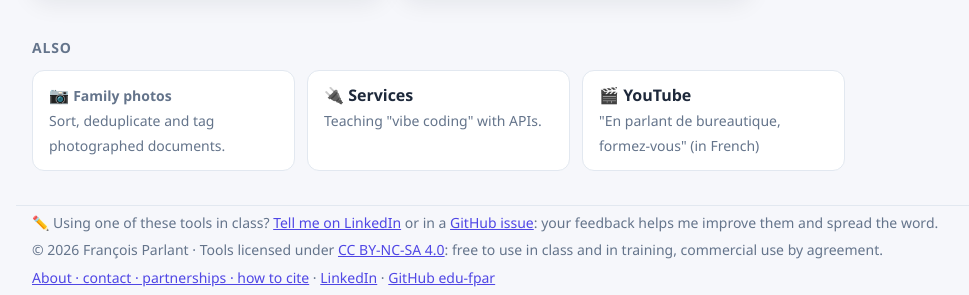
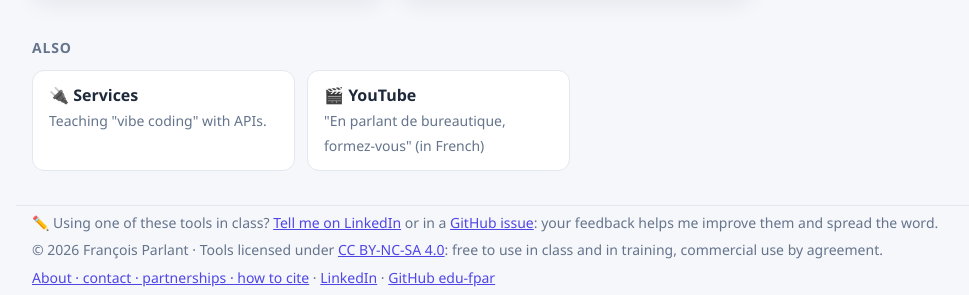
Before and after one commit to edu-fpar/edu-fpar.github.io, a plain HTML site: page index.html in a window 1280 px wide. Shown: the part 2031-2326 px from the top of the page, without its empty margins (64-1033 px from the left). Drawn offline with Linux system fonts and the light colour scheme.

Commit message:
Retire « Mes photos de famille » (docs-badge) : projet personnel, sur fxpar
Co-Authored-By: Claude Opus 5.5 <noreply@anthropic.com>

```diff
--- a/index.html
+++ b/index.html
@@ -191,8 +191,6 @@
 
   <h3 class="sec" data-l="fr">Aussi</h3><h3 class="sec" data-l="en">Also</h3>
   <section class="more">
-    <a href="https://edu-fpar.github.io/docs-badge/"><b>📷 <span data-l="fr">Mes photos de famille</span><span data-l="en">Family photos</span></b>
-      <span data-l="fr">Trier, dédoublonner et étiqueter des documents photographiés.</span><span data-l="en">Sort, deduplicate and tag photographed documents.</span></a>
     <a href="https://edu-fpar.github.io/services/"><b>🔌 Services</b>
       <span data-l="fr">Enseigner le « vibe coding » avec des API.</span><span data-l="en">Teaching "vibe coding" with APIs.</span></a>
     <a href="https://www.youtube.com/c/enparlantdebureautiqueformezvous"><b>🎬 YouTube</b>
```
